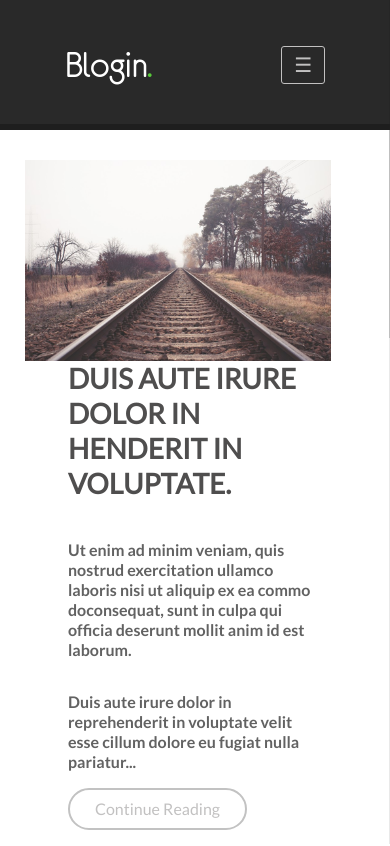
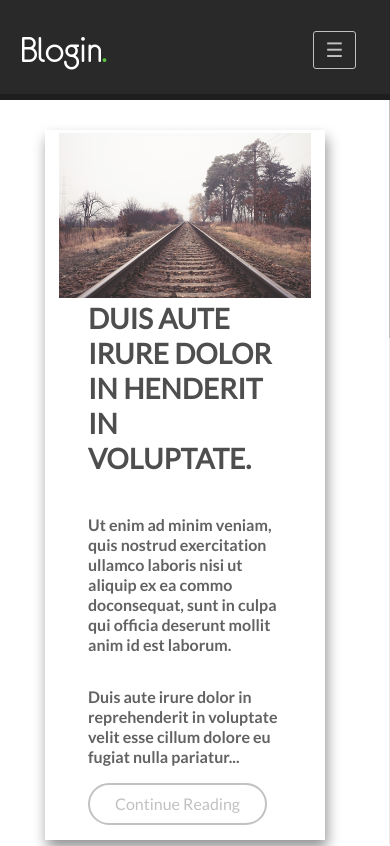
Before and after one commit to Darkmift/PSD-to-Live-Page, a plain HTML site: page index.html in a window 390 px wide. Shown: the top 846 px of the page. Drawn offline with Linux system fonts and the light colour scheme.

Commit message:
put header in wrapper

```diff
--- a/index.html
+++ b/index.html
@@ -14,7 +14,8 @@
     <!-- mobile menu bg screen -->
     <div class="main-screen" onclick="toggleMenu()"></div>
 
-    <header class="flex space-around align-center">
+    <header>
+        <div class="header-container flex space-between align-center">
             <div class="logo">
                 Blogin<span>.</span>
             </div>
@@ -25,6 +26,7 @@
                 <li class="flex align-center justify-content-center">Contact</li>
             </ul>
             <button class="menu-btn" onclick="toggleMenu()">☰</button>
+        </div>
     </header>
 
     <main>
--- a/src/styles/style.css
+++ b/src/styles/style.css
@@ -64,9 +64,15 @@ h2 {
 
 header {
     height: 130px;
+    width: 100%;
     box-shadow: inset 0 -6px 0 #1e1e1e;
     background-color: #292929;
     color: #ffffff;
+}
+
+header .header-container {
+    max-width: 980px;
+    margin: auto;
 }
 
 .logo {
@@ -114,6 +120,7 @@ main article:first-child {
 
 main article {
     margin-bottom: 80px;
+
 }
 
 main article img {
@@ -267,6 +274,11 @@ footer .wrapper .socials .social-wrapper img:last-child {
         margin-top: 30px;
     }
 
+    .header-container {
+        width: 90%;
+        margin: 0 5% 0 5%;
+    }
+
     main article {
         margin: 0 40px 40px 20px;
     }
@@ -311,6 +323,15 @@ footer .wrapper .socials .social-wrapper img:last-child {
         transition: transform .8s, box-shadow .8s;
     }
 
+    header {
+        height: 100px;
+    }
+
+    header .header-container {
+        height: 100px;
+        justify-content: center;
+    }
+
     header ul li {
         width: 61vw;
         height: 10vh;
@@ -327,6 +348,7 @@ footer .wrapper .socials .social-wrapper img:last-child {
         padding: 6px 12px;
         border-radius: 3px;
         font-size: 1.25rem;
+        margin-right: 4%;
     }
 
 
@@ -341,12 +363,18 @@ footer .wrapper .socials .social-wrapper img:last-child {
     } */
     main article {
         flex-direction: column;
-        margin: 0;
         margin-bottom: 20px;
+        padding-bottom: 15px;
+        box-shadow: 2px 8px 13px 0px #949393;
     }
 
     main article img {
         max-width: 90%;
+        margin: 1% 5%;
+    }
+
+    main article a img {
+        display: none;
     }
 
     footer .wrapper .copyrights {
```
Lines whose indentation alone changed are shown as unchanged.
